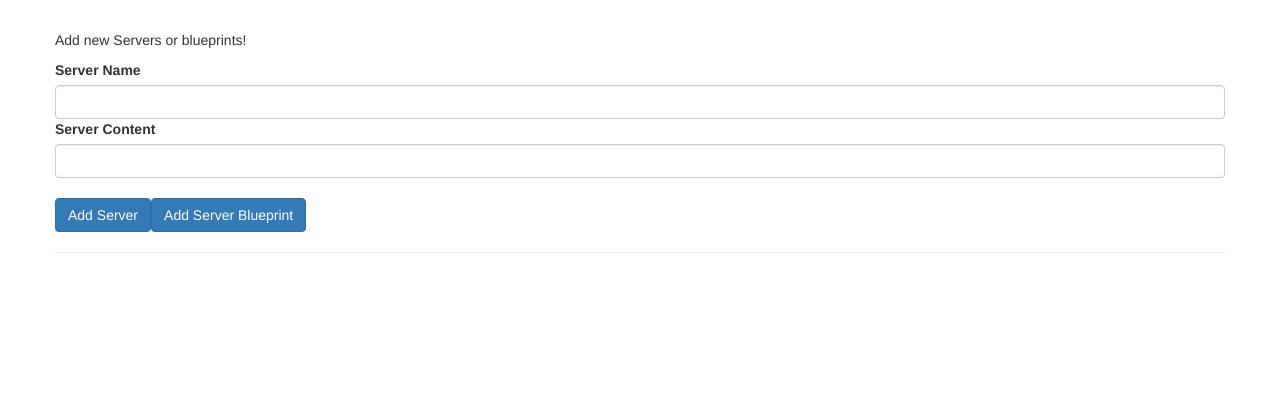
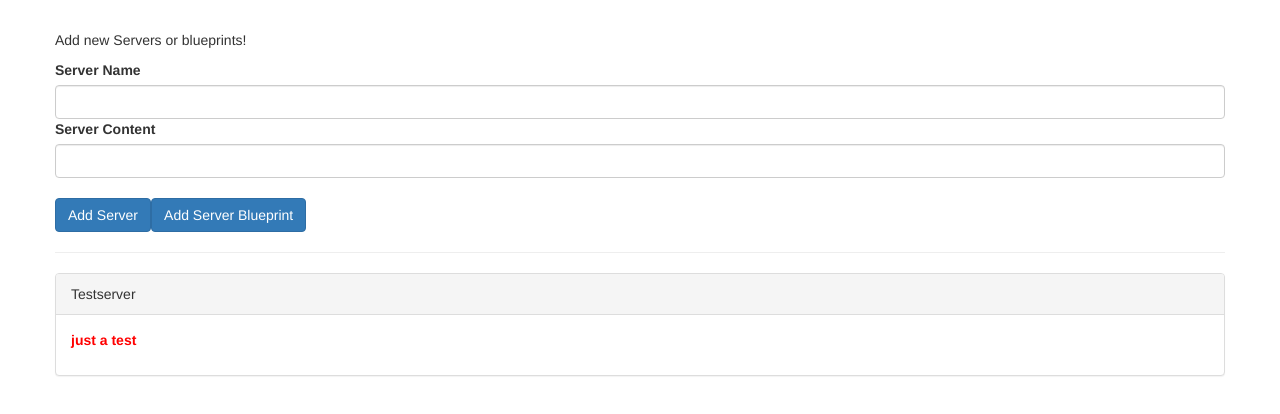
Before and after one commit to nitish24n/cmp-databinding, an Angular app: page / in a window 1280 px wide. Shown: the top 414 px of the page. Built offline with nearby package versions, Linux system fonts and the light colour scheme.

Commit message:
Binding to custom properties

```diff
--- a/src/app/app.component.html
+++ b/src/app/app.component.html
@@ -4,6 +4,9 @@
   <hr>
   <div class="row">
     <div class="col-xs-12">
-      <app-server-element *ngFor="let serverElement of serverElements"></app-server-element>
+      <app-server-element
+      *ngFor="let serverElement of serverElements"
+      [element]="serverElement"
+      ></app-server-element>
     </div>
 </div>
--- a/src/app/app.component.ts
+++ b/src/app/app.component.ts
@@ -6,5 +6,5 @@
   styleUrls: ['./app.component.css']
 })
 export class AppComponent {
-  serverElements = [];
+  serverElements = [{type: 'server', name: 'Testserver', content: 'just a test'}];
 }
--- a/src/app/cockpit/cockpit.component.ts
+++ b/src/app/cockpit/cockpit.component.ts
@@ -16,19 +16,19 @@
   newServerContent = '';
 
   onAddServer() {
-    this.serverElements.push({
-      type: 'server',
-      name: this.newServerName,
-      content: this.newServerContent
-    });
+    // this.serverElements.push({
+    //   type: 'server',
+    //   name: this.newServerName,
+    //   content: this.newServerContent
+    // });
   }
 
   onAddBlueprint() {
-    this.serverElements.push({
-      type: 'blueprint',
-      name: this.newServerName,
-      content: this.newServerContent
-    });
+    // this.serverElements.push({
+    //   type: 'blueprint',
+    //   name: this.newServerName,
+    //   content: this.newServerContent
+    // });
   }
 
 }
--- a/src/app/server-element/server-element.component.ts
+++ b/src/app/server-element/server-element.component.ts
@@ -1,4 +1,5 @@
-import { Component, OnInit } from '@angular/core';
+import { Component, OnInit , Input } from '@angular/core';
+import { element } from 'protractor';
 
 @Component({
   selector: 'app-server-element',
@@ -6,7 +7,7 @@
   styleUrls: ['./server-element.component.css']
 })
 export class ServerElementComponent implements OnInit {
-
+  @Input() element: {  type: string, name: string, content: string  };
   constructor() { }
 
   ngOnInit() {
```
